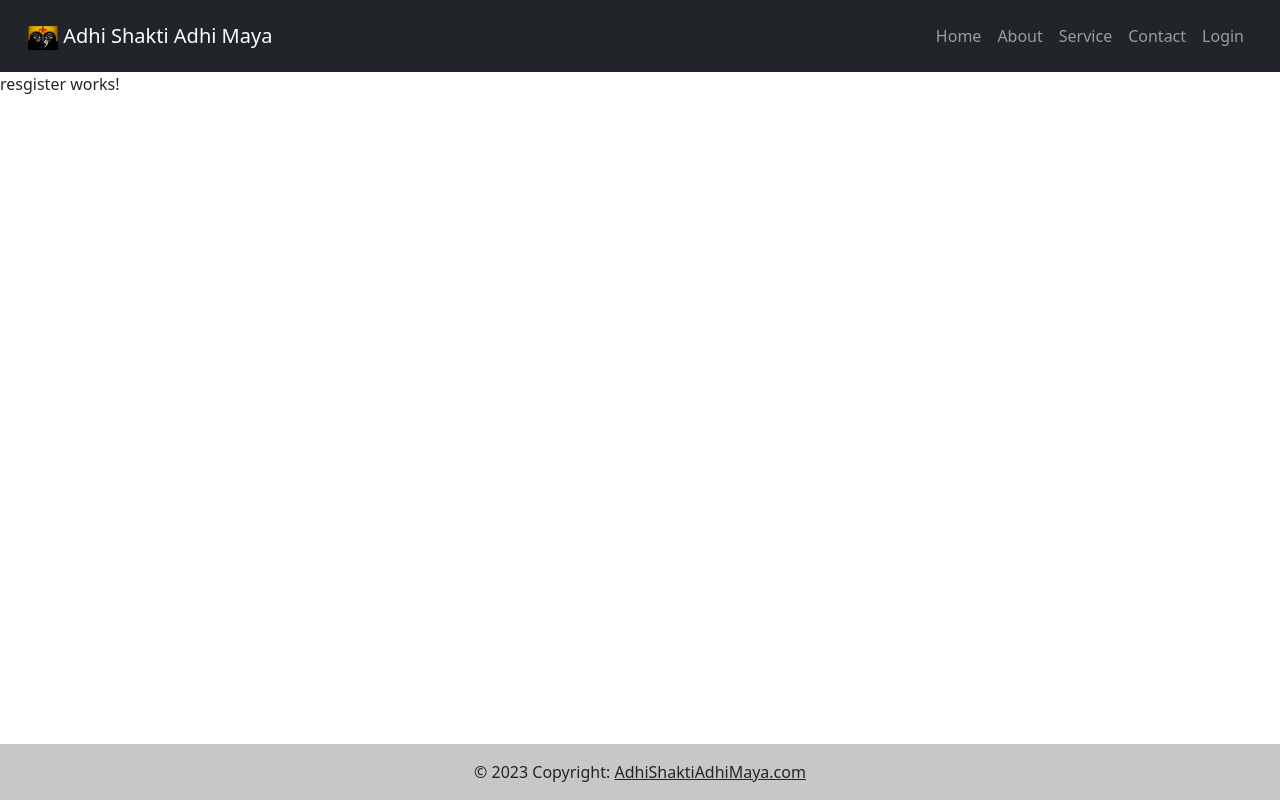
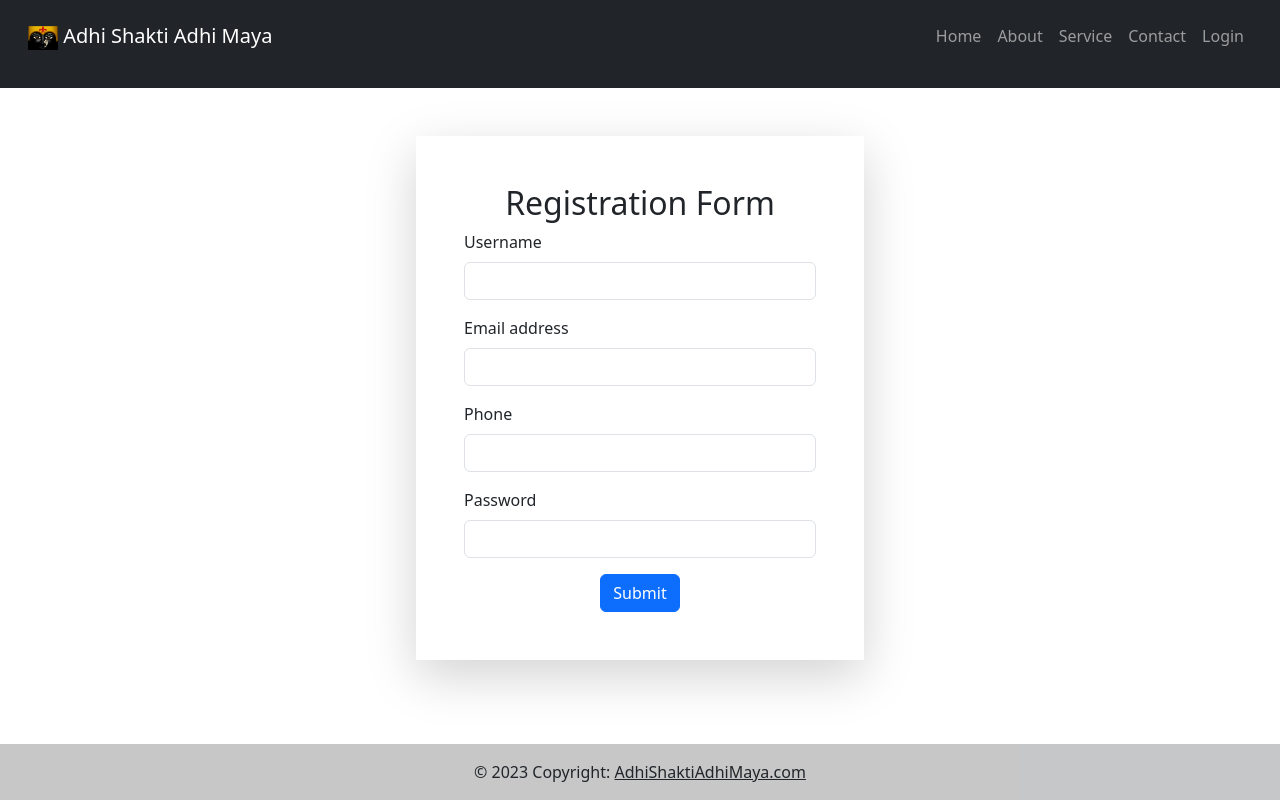
Before and after one commit to vaishalisagvekar-official/AdiShaktiAdiMaya, an Angular app: page /AdhiShaktiAdhiMaya/register in a window 1280 px wide. Built offline with nearby package versions, Linux system fonts and the light colour scheme.

Commit message:
Register component added

```diff
--- a/src/app/app-routing.module.ts
+++ b/src/app/app-routing.module.ts
@@ -2,7 +2,7 @@ import { NgModule } from '@angular/core';
 import { RouterModule, Routes } from '@angular/router';
 import { LoginComponent } from './auth/login/login.component';
 import { LogoutComponent } from './auth/logout/logout.component';
-import { ResgisterComponent } from './auth/resgister/resgister.component';
+import { RegisterComponent } from './register/register.component';
 import { HomePreLoginComponent } from './home-pre-login/home-pre-login.component';
 import { PageNotFoundComponent } from './page-not-found/page-not-found.component';
 
@@ -18,7 +18,7 @@ const routes: Routes = [
   },
   {
     path:'register',
-    component:ResgisterComponent
+    component:RegisterComponent
   },
   {
     path:'logout',
--- /dev/null
+++ b/src/app/register/register.component.html
@@ -0,0 +1,70 @@
+<html lang="en">
+  <head>
+    <meta charset="UTF-8" />
+    <meta http-equiv="X-UA-Compatible" content="IE=edge" />
+    <meta name="viewport" content="width=device-width, initial-scale=1.0" />
+    <title>Register</title>
+  </head>
+  <body>
+
+ <nav class="navbar navbar-expand-lg navbar-dark bg-dark">
+    </nav>
+
+    <div class="container mt-5 shadow-lg p-5" style="width:35%">
+      <h2 class="text-center">Registration Form</h2>
+      <form>
+        <div class="mb-3">
+          <label for="exampleInputPassword1" class="form-label">Username</label>
+          <input
+            type="text"
+            name="name"
+            class="form-control"
+            id="exampleInputPassword1"
+            autocomplete="off"
+            [(ngModel)]="name"
+          />
+        </div>
+        <div class="mb-3">
+          <label for="exampleInputEmail1" class="form-label">Email address</label>
+          <input
+            type="email"
+            name="email"
+            class="form-control"
+            id="exampleInputEmail1"
+            autocomplete="off"
+            [(ngModel)]="email"
+          />
+        </div>
+        <div class="mb-3">
+          <label for="exampleInputPassword1" class="form-label">Phone</label>
+          <input
+            type="number"
+            name="phone"
+            class="form-control"
+            id="exampleInputPassword1"
+            autocomplete="off"
+            [(ngModel)]="mobileNo"
+          />
+        </div>
+        <div class="mb-3">
+          <label for="exampleInputPassword1" class="form-label">Password</label>
+          <input
+            type="password"
+            name="password"
+            class="form-control"
+            id="exampleInputPassword1"
+            autocomplete="off"
+            [(ngModel)]="password"
+          />
+        </div>
+        <div class="text-center">
+          <button type="submit" class="btn btn-primary"  data-toggle="modal" (click)="register()" >Submit</button>
+        </div>
+
+
+      </form>
+    </div>
+ <script src="../js/bootstrap.js" type="text/javascript"></script>
+  <script src="../jq/jquery.js" type="text/javascript"></script>
+  </body>
+</html>
--- /dev/null
+++ b/src/app/register/register.component.ts
@@ -0,0 +1,35 @@
+import { HttpClient } from '@angular/common/http';
+import { Component } from '@angular/core';
+
+@Component({
+  selector: 'app-register',
+  templateUrl: './register.component.html',
+  styleUrls: ['./register.component.css'],
+})
+export class RegisterComponent {
+  name: string = '';
+  email: string = '';
+  mobileNo: string = '';
+  password: string = '';
+
+  constructor(private http: HttpClient) {}
+
+  register() {
+    let bodyData = {
+      name: this.name,
+      email: this.email,
+      mobileNo: this.mobileNo,
+      password: this.password,
+    };
+    this.http
+      .post('http://localhost:3000/user/create', bodyData, {
+        responseType: 'text',
+      })
+      .subscribe((resultData: any) => {
+        console.log(resultData);
+        alert('Registered Successfully');
+
+        this.name, this.email, this.mobileNo, this.password;
+      });
+  }
+}
```
Also changed, not shown: src/app/app.module.ts (+8 -3 lines), src/app/register/register.component.css (added), 1 other file (tests, documents, lock files or other folders).
